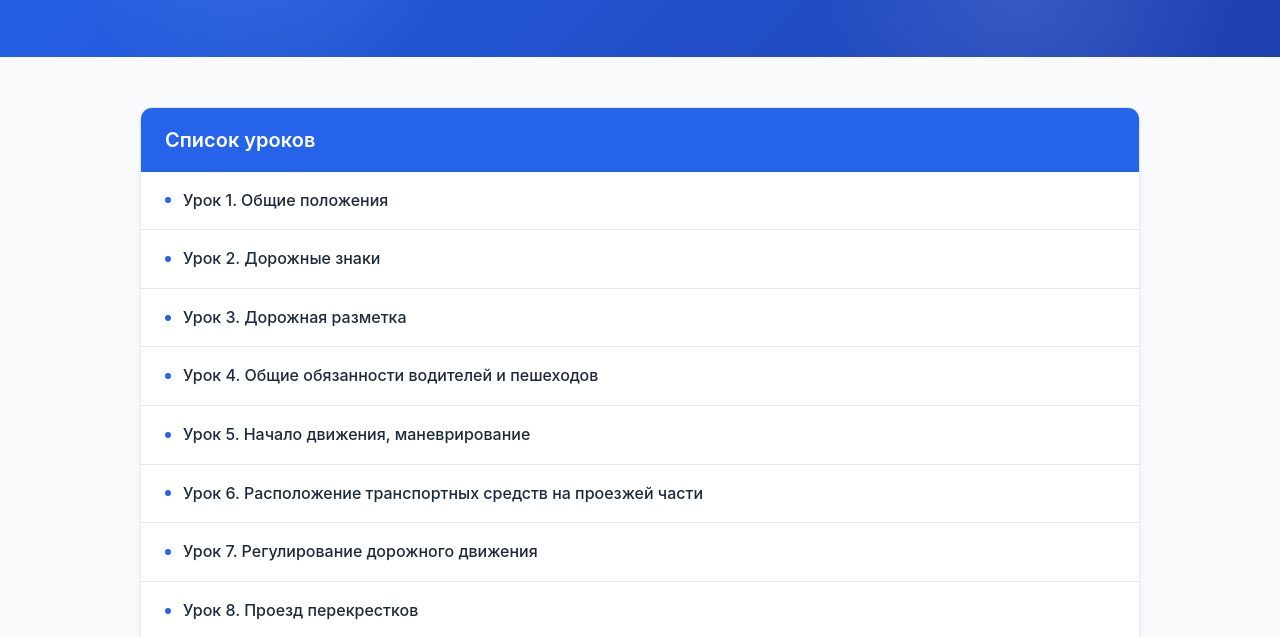
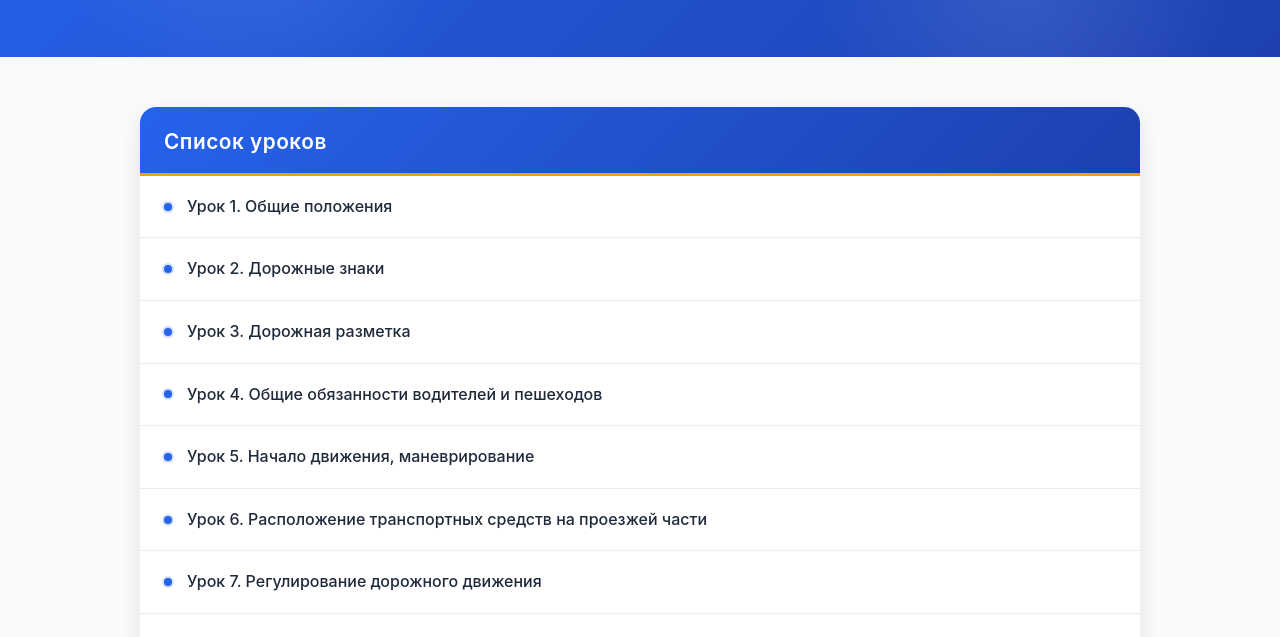
Before and after one commit to EugeneBlogs/Road_Traffic, a plain HTML site: page index.html in a window 1280 px wide. Shown: the part 163-800 px from the top of the page. Drawn offline with nearby package versions, Linux system fonts and the light colour scheme.

Commit message:
Update style.css

```diff
--- a/style.css
+++ b/style.css
@@ -68,31 +68,51 @@ h1 {
 /* Список уроков */
 .lessons-menu {
     background: white;
-    border-radius: 12px;
-    box-shadow: 0 4px 6px rgba(0, 0, 0, 0.05);
+    border-radius: 16px;
+    box-shadow: 0 8px 20px rgba(0, 0, 0, 0.1);
     margin-bottom: 40px;
     overflow: hidden;
-    border: 1px solid var(--border);
+    border: none;
+    position: relative;
+    transition: transform 0.3s ease, box-shadow 0.3s ease;
+}
+
+.lessons-menu:hover {
+    transform: translateY(-5px);
+    box-shadow: 0 12px 25px rgba(0, 0, 0, 0.15);
 }
 
 .lessons-menu h2 {
-    background-color: var(--primary);
+    background: linear-gradient(135deg, var(--primary) 0%, #1E40AF 100%);
     color: white;
-    padding: 16px 24px;
+    padding: 18px 24px;
     margin: 0;
-    font-size: 1.25rem;
+    font-size: 1.3rem;
     font-weight: 600;
+    letter-spacing: 0.5px;
+    position: relative;
+}
+
+.lessons-menu h2::after {
+    content: "";
+    position: absolute;
+    bottom: 0;
+    left: 0;
+    right: 0;
+    height: 3px;
+    background: var(--accent);
 }
 
 .lessons-list {
     list-style: none;
     padding: 0;
     margin: 0;
+    background: rgba(248, 250, 252, 0.7);
 }
 
 .lessons-list li {
-    border-bottom: 1px solid var(--border);
-    transition: background-color 0.2s ease;
+    border-bottom: 1px solid rgba(226, 232, 240, 0.7);
+    transition: all 0.3s ease;
 }
 
 .lessons-list li:last-child {
@@ -102,44 +122,52 @@ h1 {
 .lessons-list a {
     display: flex;
     align-items: center;
-    padding: 16px 24px;
+    padding: 18px 24px;
     text-decoration: none;
     color: var(--dark);
     font-weight: 500;
-    transition: all 0.2s ease;
+    transition: all 0.3s ease;
+    position: relative;
+    background: white;
 }
 
 .lessons-list a:hover {
-    background-color: rgba(37, 99, 235, 0.05);
+    background: rgba(37, 99, 235, 0.05);
     color: var(--primary);
+    padding-left: 28px;
 }
 
 .lessons-list a::before {
     content: "";
     display: inline-block;
-    width: 6px;
-    height: 6px;
+    width: 8px;
+    height: 8px;
     background-color: var(--primary);
     border-radius: 50%;
-    margin-right: 12px;
-    transition: all 0.2s ease;
+    margin-right: 15px;
+    transition: all 0.3s ease;
+    box-shadow: 0 0 0 2px rgba(37, 99, 235, 0.2);
 }
 
 .lessons-list a:hover::before {
     background-color: var(--primary);
-    transform: scale(1.5);
+    transform: scale(1.3);
+    box-shadow: 0 0 0 4px rgba(37, 99, 235, 0.2);
 }
 
 /* Список блоков урока */
 .blocks-list {
     list-style: none;
     padding: 0;
-    margin: 0 0 0 30px;
+    margin: 0 0 0 40px;
     display: none;
+    background: rgba(248, 250, 252, 0.9);
+    border-left: 3px solid var(--border);
 }
 
 .lessons-list li:hover .blocks-list {
     display: block;
+    animation: fadeIn 0.4s ease;
 }
 
 .blocks-list li {
@@ -147,15 +175,17 @@ h1 {
 }
 
 .blocks-list a {
-    padding: 8px 24px;
-    font-size: 0.9rem;
+    padding: 12px 24px 12px 30px;
+    font-size: 0.95rem;
     color: var(--text);
-    opacity: 0.8;
+    opacity: 0.9;
+    background: transparent;
 }
 
 .blocks-list a:hover {
     color: var(--primary);
     opacity: 1;
+    background: rgba(37, 99, 235, 0.03);
 }
 
 .blocks-list a::before {
@@ -164,9 +194,16 @@ h1 {
     width: auto;
     height: auto;
     background-color: transparent;
-    margin-right: 8px;
+    margin-right: 10px;
     color: var(--primary);
     transform: none;
+    font-size: 0.9em;
+    opacity: 0.7;
+}
+
+.blocks-list a:hover::before {
+    transform: translateX(3px);
+    opacity: 1;
 }
 
 /* Урок */
```
